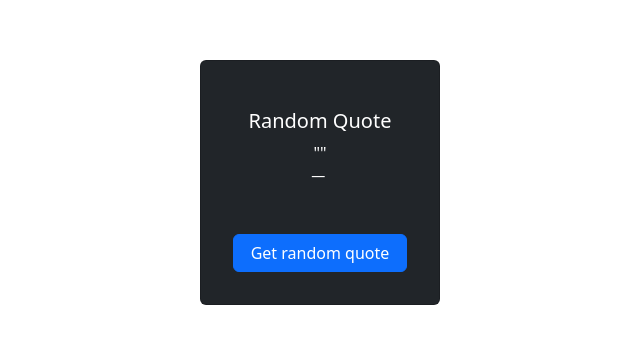
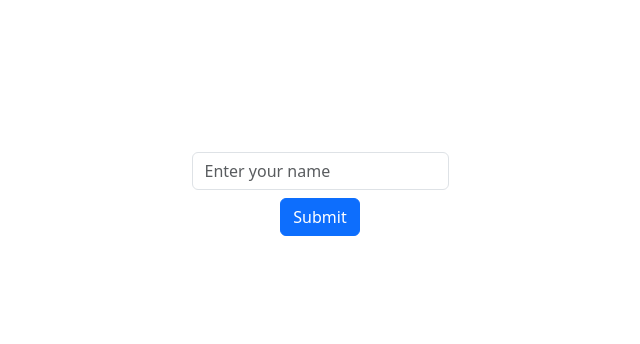
Before and after one commit to rajeevsubbian/React, a React (Vite) app in the folder hello-world/: page / in a window 1280 px wide. Shown: the part 222-566 px from the top of the page, without its empty margins (320-960 px from the left). Built offline with nearby package versions, Linux system fonts and the light colour scheme.

Commit message:
Forms start commit

```diff
--- a/hello-world/src/App.jsx
+++ b/hello-world/src/App.jsx
@@ -5,84 +5,94 @@ import "./App.css";
 import RandomQuote from "./components/quotes_app/components/RandomQuote";
 import "bootstrap/dist/css/bootstrap.min.css";
 import { useState } from "react";
+// import books from "./components/data";
+import NameForm from "./components/Forms";
 
 function App() {
-  const [quote, setQuote] = useState("");
-  const [color, setColor] = useState("bg-dark");
-
-  const quotes = [
-    {
-      author: "Albert Einstein",
-      content:
-        "Life is like riding a bicycle. To keep your balance, you must keep moving.",
-    },
-    {
-      author: "Isaac Newton",
-      content:
-        "If I have seen further it is by standing on the shoulders of Giants.",
-    },
-    {
-      author: "Marie Curie",
-      content: "Be less curious about people and more curious about ideas.",
-    },
-    {
-      author: "Leonardo da Vinci",
-      content: "Learning never exhausts the mind.",
-    },
-    {
-      author: "Aristotle",
-      content: "The more you know, the more you realize you don't know.",
-    },
-  ];
-
-  function getRandomQuote() {
-    const randomIndex = Math.floor(Math.random() * quotes.length);
-    setQuote(quotes[randomIndex]);
-    setColor(getRandomColor());
-
-    console.log(quotes[randomIndex]);
-  }
-
-  function getRandomColor() {
-    const colors = [
-      "bg-secondary",
-      "bg-success",
-      "bg-danger",
-      "bg-warning",
-      "bg-info",
-      //   "bg-light",
-      "bg-dark",
-    ];
-    return colors[Math.floor(Math.random() * colors.length)];
-  }
-
   return (
-    <div className="App">
-      <RandomQuote quote={quote} color={color} onChangeQuote={getRandomQuote} />
-      {/* <UserProfile
-        name="Rajeev Subbian"
-        email="rajeev.s@email.com"
-        bio="Software Engineer"
-      />
-      {booksData.items.map((book, index) => (
-        <Book
-          key={index}
-          title={book.volume.title}
-          author={book.volume.authors}
-          description={book.volume.description}
-          subtitle={book.volume.subtitle}
-          image={book.volume.image}
-        />
-      ))} */}
-      {/* <Book
-        title={books[0].title}
-        author={books[0].author}
-        description={books[0].description}
-      /> */}
-      {/* <HelloWorld /> */}
+    <div className="container pt-2">
+      <NameForm />
     </div>
   );
 }
+
+// function App() {
+//   const [quote, setQuote] = useState("");
+//   const [color, setColor] = useState("bg-dark");
+
+//   const quotes = [
+//     {
+//       author: "Albert Einstein",
+//       content:
+//         "Life is like riding a bicycle. To keep your balance, you must keep moving.",
+//     },
+//     {
+//       author: "Isaac Newton",
+//       content:
+//         "If I have seen further it is by standing on the shoulders of Giants.",
+//     },
+//     {
+//       author: "Marie Curie",
+//       content: "Be less curious about people and more curious about ideas.",
+//     },
+//     {
+//       author: "Leonardo da Vinci",
+//       content: "Learning never exhausts the mind.",
+//     },
+//     {
+//       author: "Aristotle",
+//       content: "The more you know, the more you realize you don't know.",
+//     },
+//   ];
+
+//   function getRandomQuote() {
+//     const randomIndex = Math.floor(Math.random() * quotes.length);
+//     setQuote(quotes[randomIndex]);
+//     setColor(getRandomColor());
+
+//     console.log(quotes[randomIndex]);
+//   }
+
+//   function getRandomColor() {
+//     const colors = [
+//       "bg-secondary",
+//       "bg-success",
+//       "bg-danger",
+//       "bg-warning",
+//       "bg-info",
+//       //   "bg-light",
+//       "bg-dark",
+//     ];
+//     return colors[Math.floor(Math.random() * colors.length)];
+//   }
+
+//   return (
+//     <div className="App">
+//       <RandomQuote quote={quote} color={color} onChangeQuote={getRandomQuote} />
+//       {/* <UserProfile
+//         name="Rajeev Subbian"
+//         email="rajeev.s@email.com"
+//         bio="Software Engineer"
+//       />
+//       {booksData.items.map((book, index) => (
+//         <Book
+//           key={index}
+//           title={book.volume.title}
+//           author={book.volume.authors}
+//           description={book.volume.description}
+//           subtitle={book.volume.subtitle}
+//           image={book.volume.image}
+//         />
+//       ))} */}
+//       {/* <Book
+//         title={books[0].title}
+//         author={books[0].author}
+//         description={books[0].description}
+//       /> */}
+//       {/* <HelloWorld /> */}
+//     </div>
+//   );
+// }
 
 export default App;
 
--- /dev/null
+++ b/hello-world/src/components/Forms.jsx
@@ -0,0 +1,16 @@
+function NameForm() {
+  return (
+    <div className="container mt-4">
+      <form action="">
+        <input
+          className="form-control"
+          type="text"
+          placeholder="Enter your name"
+        />
+        <button className="btn btn-primary mt-2">Submit</button>
+      </form>
+    </div>
+  );
+}
+
+export default NameForm;
```
